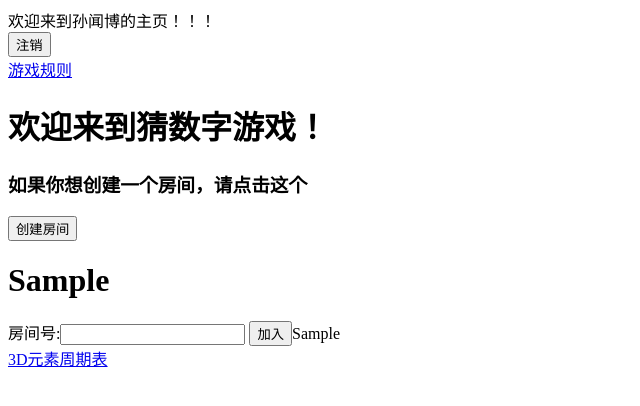
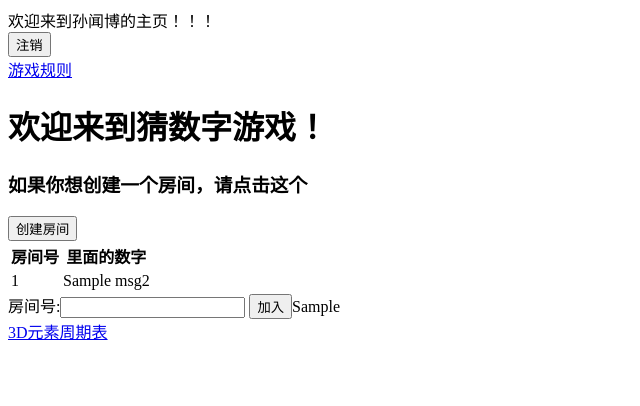
Before and after one commit to swb2008/GeekSWB, a Flask app: template flaskdemo/templates/main.html in a window 1280 px wide. Shown: the top 406 px of the page, without its empty margins (0-640 px from the left). Run offline with Flask 2, Linux system fonts and the light colour scheme; the template is opened without the code that fills it: most values are stand-ins (such as "Sample title", 1, 10 or a date in 2020).

Commit message:
显示房间列表

```diff
--- a/flaskdemo/swbApp.py
+++ b/flaskdemo/swbApp.py
@@ -44,7 +44,7 @@ def info():
                 if f.readline()=='':
                     break
                 x,y=f.readline().split(' ')
-                r.append(x)
+                r.append([x,y])
         return render_template("main.html", msg2=r)
     else:
         return render_template("login.html", msg='用户名或密码错误')
@@ -76,12 +76,12 @@ def creat_room():
                 room.append(x)
             else:
                 break
-    with open("room_tag.txt", "r+") as f:
+    with open("room_tag.txt", "a") as f:
         f.write(r_t_n + "\n")
 
     # return "创建的房间号为：%s,生成目标数字是%s" % (room_num, target_num)
     # 返回模板文件一个列表，房间号，目标数字，
-    return  render_template("main.html",contents=room)
+    return render_template("main.html",msg2=room)
 
 
 # @app.route('/genVC')
--- a/flaskdemo/templates/main.html
+++ b/flaskdemo/templates/main.html
@@ -14,13 +14,19 @@
     <form action="/create" method="post">
         <h3>如果你想创建一个房间，请点击这个</h3>
         <button>创建房间</button>
-        <h1>
-            {% for i in msg2 %}
-            {{i}}
-            {% endfor %}
-        </h1>
     </form>
-
+    <table>
+        <th>房间号</th>
+        <th>里面的数字</th>
+        <tbody>
+        {% for i in msg2 %}
+        <tr>
+            <td>{{i[0]}}</td>
+            <td>{{i[1]}}</td>
+        </tr>
+        {% endfor %}
+        </tbody>
+    </table>
     <form action="/join" method="post">
         房间号:<input type="text" name="room_num"/>
         <button type="submit">加入</button>{{m}}
```
